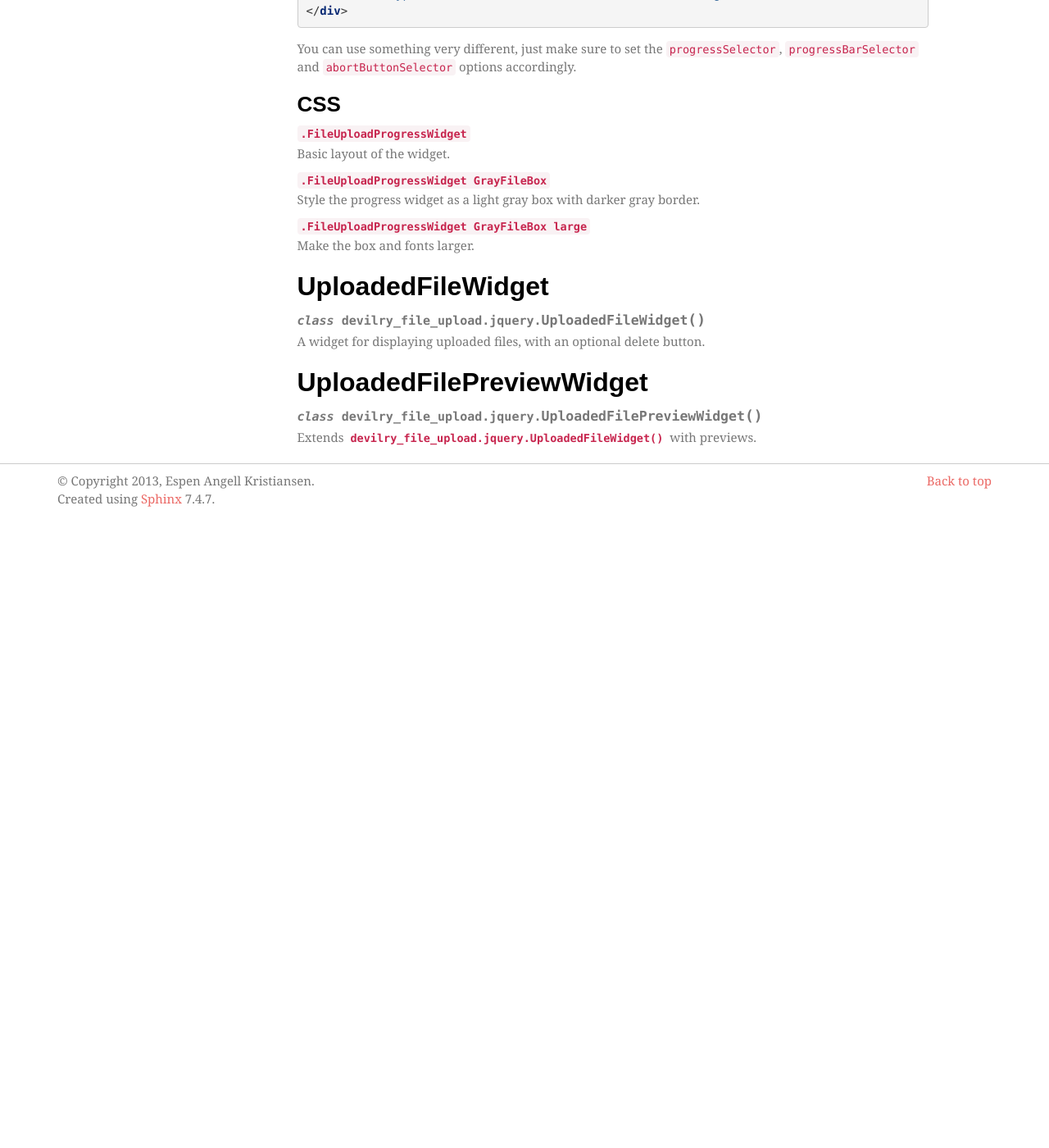
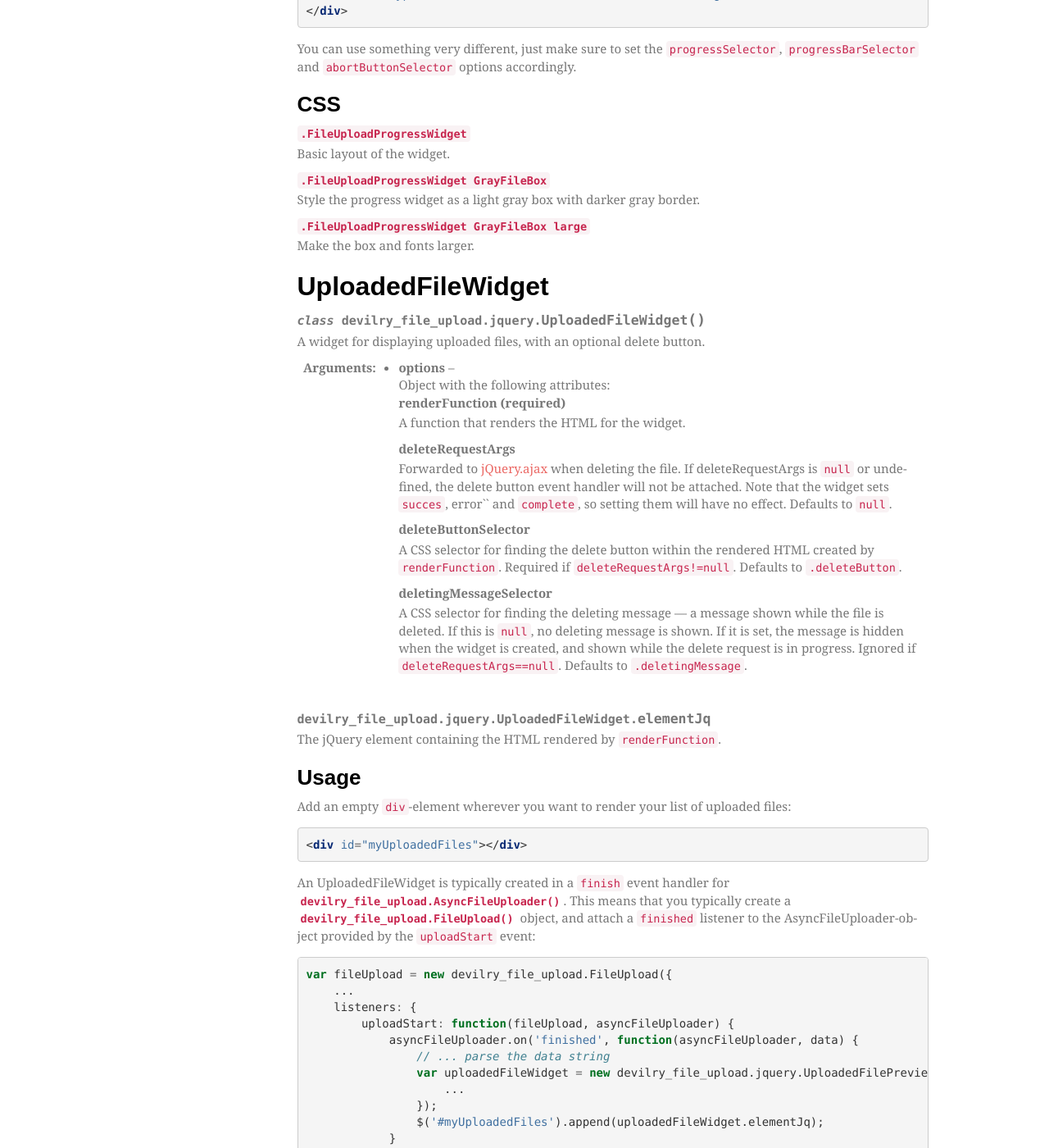
Before and after one commit to devilry/devilry_file_upload, a Sphinx documentation site: the page built from docs/source/jquerywidgets.rst, in a window 1280 px wide and 1400 px high, scrolled down 4253 px. Shown: the whole window at 82% size. Built offline with Sphinx 7.4.7, drawn with Linux system fonts in a browser that asks for light colours; some web fonts are replaced; before the commit the page ends 4883 px from its top, so only the background shows below that; some of the changed text lies outside the part shown.

Commit message:
Completed the docs for jquerywidgets.

```diff
--- a/docs/source/devilry_file_upload.rst
+++ b/docs/source/devilry_file_upload.rst
@@ -3,6 +3,7 @@
 ======================
 
 .. default-domain:: js
+.. highlight:: js
 
 
 
--- a/docs/source/intro.rst
+++ b/docs/source/intro.rst
@@ -40,7 +40,6 @@
     We define a strict data flow for your file upload API, but we do not
     define the format of the response data at all. We have to restrict the
     file upload API to guarantee compatibility with old and new browsers.
-
     So, when a file is uploaded, you get a string that you have to decode
     yourself, and you decide what to do next (E.g.: Show a success message,
     send it ot the ``UploadedFilesWidget``, ...).
--- a/docs/source/jquerywidgets.rst
+++ b/docs/source/jquerywidgets.rst
@@ -194,7 +195,7 @@
 
 .. attribute:: devilry_file_upload.jquery.FileUploadProgressWidget.elementJq
 
-    The jQuery element wrapping the HTML rendered by ``renderFunction``.
+    The jQuery element containing the HTML rendered by ``renderFunction``.
 
 
 
@@ -267,9 +268,150 @@
 
     A widget for displaying uploaded files, with an optional delete button.
 
+    :param options: Object with the following attributes:
+
+        renderFunction (required)
+            A function that renders the HTML for the widget.
+
+        deleteRequestArgs
+            Forwarded to `jQuery.ajax <http://api.jquery.com/jQuery.ajax/>`_
+            when deleting the file.  If deleteRequestArgs is ``null`` or undefined,
+            the delete button event handler will not be attached. Note that the widget sets
+            ``succes``, error`` and ``complete``, so setting them will have no
+            effect. Defaults to ``null``.
+
+        deleteButtonSelector
+            A CSS selector for finding the delete button within the rendered
+            HTML created by ``renderFunction``. Required if
+            ``deleteRequestArgs!=null``. Defaults to ``.deleteButton``.
+
+        deletingMessageSelector
+            A CSS selector for finding the deleting message --- a message shown
+            while the file is deleted. If this is ``null``, no deleting message
+            is shown. If it is set, the message is hidden when the widget is
+            created, and shown while the delete request is in progress. Ignored
+            if ``deleteRequestArgs==null``. Defaults to ``.deletingMessage``.
+
+.. attribute:: devilry_file_upload.jquery.UploadedFileWidget.elementJq
+
+    The jQuery element containing the HTML rendered by ``renderFunction``.
+
+
+Usage
+-----
+Add an empty ``div``-element wherever you want to render your list of uploaded files:
+
+.. code-block:: html
+
+    <div id="myUploadedFiles"></div>
+
+An UploadedFileWidget is typically created in a ``finish`` event handler for
+:class:`devilry_file_upload.AsyncFileUploader`. This means that you typically create
+a :class:`devilry_file_upload.FileUpload` object, and attach a ``finished`` listener
+to the AsyncFileUploader-object provided by the ``uploadStart`` event::
+
+    var fileUpload = new devilry_file_upload.FileUpload({
+        ...
+        listeners: {
+            uploadStart: function(fileUpload, asyncFileUploader) {
+                asyncFileUploader.on('finished', function(asyncFileUploader, data) {
+                    // ... parse the data string
+                    var uploadedFileWidget = new devilry_file_upload.jquery.UploadedFilePreviewWidget({
+                        ...
+                    });
+                    $('#myUploadedFiles').append(uploadedFileWidget.elementJq);
+                }
+            }
+        }
+    });
+
+
+To get it working with the provided CSS, use a ``renderFunction`` that provides
+something like this html:
+
+.. code-block:: html
+
+    <div class="UploadedFilePreviewWidget GrayFileBox">
+       <div class="filename">myfile.txt</div>
+       <button type="button" class="deleteButton closeButtonDanger">&times;</button>
+       <div class="deletingMessage">Deleting...</div>
+    </div>'
+
+
+CSS
+---
+
+``.UploadedFileWidget``
+    Basic layout of the widget.
+
+``.UploadedFileWidget GrayFileBox``
+    Style the widget as a light gray box with darker gray border.
+
+``.UploadedFileWidget GrayFileBox large``
+    Make the box and fonts larger.
+
 
 UploadedFilePreviewWidget
 =========================
 .. class:: devilry_file_upload.jquery.UploadedFilePreviewWidget
 
-    Extends :class:`devilry_file_upload.jquery.UploadedFileWidget` with previews.
+    Extends :class:`devilry_file_upload.jquery.UploadedFileWidget` with
+    previews. Can use local files for previews on modern browsers, but can also
+    use preview thumbnails or text generated by you (or your server API).
+
+    :param options: The same as UploadedFileWidget, but you can additionally supply
+
+        hasPreviewCls
+            The CSS class to add to the root element created by
+            ``renderFunction`` if we show a preview.
+            Defaults to ``hasPreview``.
+        previewSelector
+            CSS selector for the preview element. Defaults to ``.preview``.
+        previewFile
+            A File API File to show in the preview field. This works for modern
+            browsers if :class:`devilry_file_upload.FileWrapper` identifies the
+            file as image or text. Ignored if ``previewUrl`` or ``previewText``
+            is provided.
+        previewUrl
+            Set the preview image to a URL. Typically used when your server API
+            creates a thumbnail when you upload your file.
+        previewText
+            Set the preview as a text string. Typically used when your server
+            API extract text from some text-based format, such as PDF or ODF.
+
+    .. function:: setPreviewUrl(url)
+
+        The the preview image from an URL --- same effect as the ``previewUrl``
+        option.
+
+    .. function:: setPreviewText(textstring)
+
+        The the preview text from a string --- same effect as the
+        ``previewText`` option.
+
+
+Usage
+-----
+The usage is more or less the same as for UploadedFileWidget, but you must also
+include a preview-div in the HTML rendered by ``renderFunction``:
+
+.. code-block:: html
+
+    <div class="UploadedFilePreviewWidget GrayFileBox">
+       <div class="preview"></div>
+       <div class="filename">myfile.txt</div>
+       <button type="button" class="deleteButton closeButtonDanger">&times;</button>
+       <div class="deletingMessage">Deleting...</div>
+    </div>'
+
+CSS
+---
+
+``.UploadedFilePreviewWidget``
+    Basic layout of the widget.
+
+``.UploadedFilePreviewWidget GrayFileBox``
+    Style the widget as a light gray box with darker gray border and 40x40px preview.
+
+``.UploadedFilePreviewWidget GrayFileBox large``
+    Make the box 100px high, and the preview 100px wide. Also increase the font sizes.
```
Also changed, not shown: other parts of docs/source/jquerywidgets.rst (+1 -0 lines), 3 other files.
